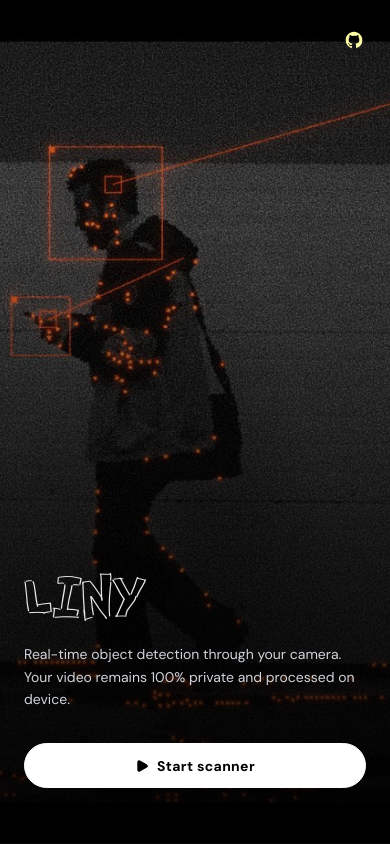
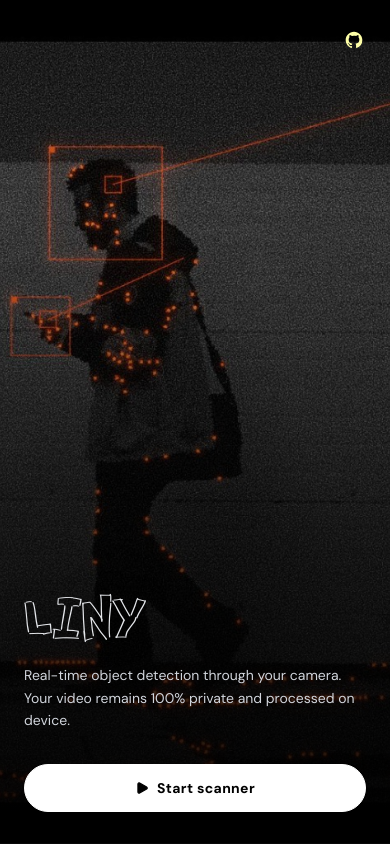
Before and after one commit to eloi-web/Liny, a React (Vite) app: page / in a window 390 px wide. Built offline with nearby package versions, Linux system fonts and the light colour scheme.

Commit message:
style: update Scanner component layout for improved responsiveness
- Adjusted padding and height properties in the Scanner component to enhance layout consistency and responsiveness across different devices.
- Updated button height for better visual alignment and user experience.

```diff
--- a/src/components/Scanner.tsx
+++ b/src/components/Scanner.tsx
@@ -560,7 +560,7 @@ export default function Scanner() {
         }}
       >
         {!isScanning && !isLoading && (
-          <div className="w-full max-w-2xl px-6 md:px-12 pb-14 md:pb-20 flex flex-col items-start text-left">
+          <div className="w-full max-w-2xl px-6 md:px-12 pb-[max(2rem,calc(env(safe-area-inset-bottom,0px)+1.5rem))] md:pb-20 flex flex-col items-start text-left">
             <h1 className="font-boxlines text-6xl md:text-8xl text-off-white leading-none mb-4 drop-shadow-[0_2px_12px_rgba(0,0,0,0.9)]">
               LINY
             </h1>
@@ -570,7 +570,7 @@ export default function Scanner() {
             </p>
             <button
               onClick={toggleScanner}
-              className="w-full sm:w-[450px] h-[45px] px-10 py-5 bg-white text-black font-semibold font-mono text-sm rounded-full hover:bg-white/90 transition-all border border-white flex items-center justify-center gap-2 tracking-wide duration-150 cursor-pointer"
+              className="w-full sm:w-[450px] h-12 px-10 bg-white text-black font-semibold font-mono text-sm rounded-full hover:bg-white/90 transition-all border border-white flex items-center justify-center gap-2 tracking-wide duration-150 cursor-pointer"
             >
               <Play className="w-3.5 h-3.5 fill-current" />
               Start scanner
```
